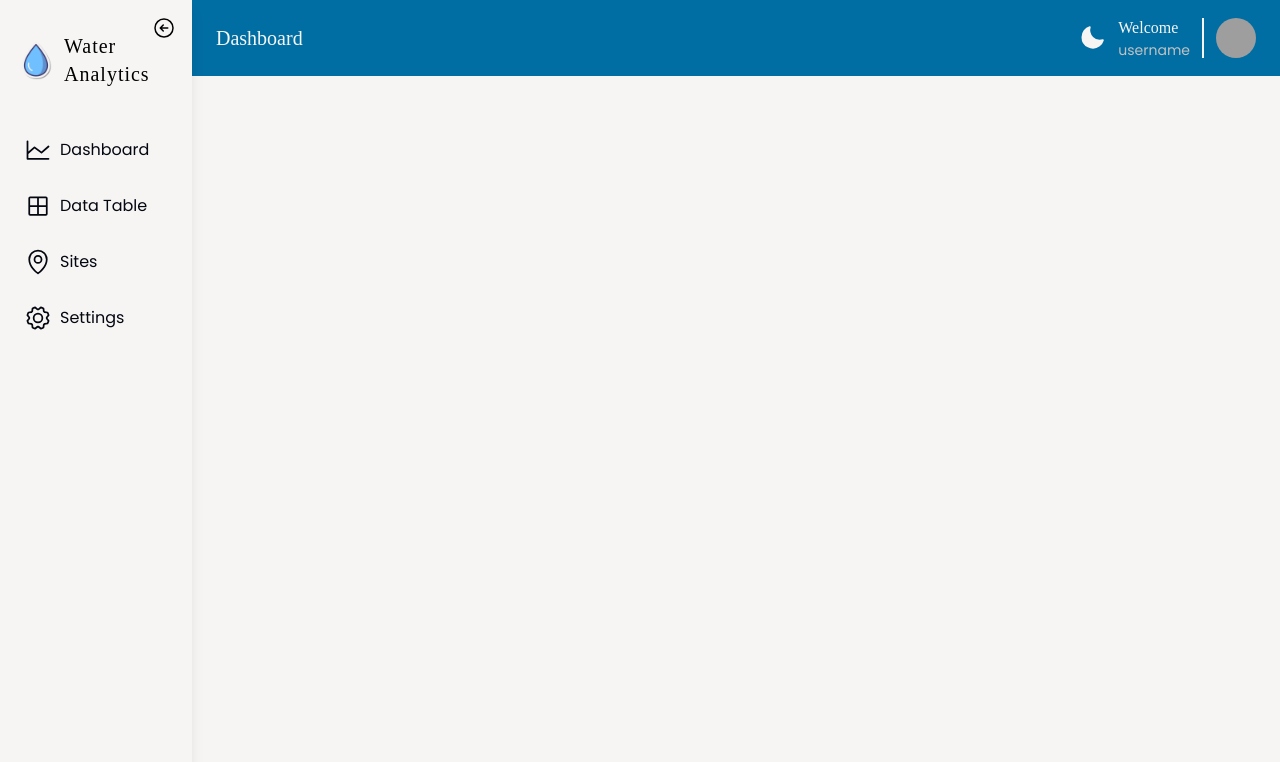
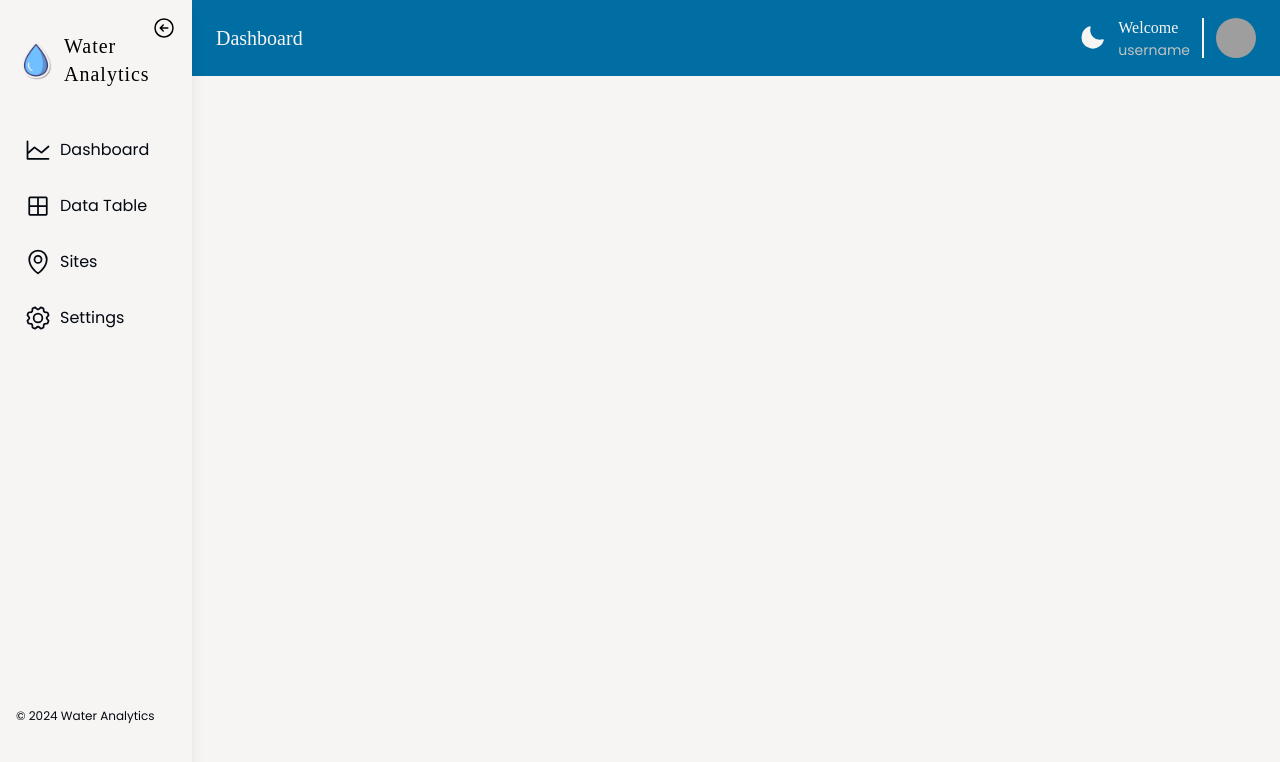
Before and after one commit to bryancastillo10/water-analytics, a React (Vite) app in the folder client/: page /role in a window 1280 px wide. Shown: the top 762 px of the page. Built offline with nearby package versions, Linux system fonts and the light colour scheme; grey boxes are pictures that could not be loaded; a web font is replaced by a local one.

Commit message:
🟦 layout: sidebar footer

```diff
--- a/client/src/components/navigation/Sidebar.tsx
+++ b/client/src/components/navigation/Sidebar.tsx
@@ -29,7 +29,8 @@ const SideBarRowItem = ({ name, icon: Icon,link, isSidebarExpanded }: sidebarIte
 };
 
 // Sidebar parent component
-const Sidebar = ({isSidebarExpanded, toggleSidebar}:NavigationProps) => {
+const Sidebar = ({ isSidebarExpanded, toggleSidebar }: NavigationProps) => {
+  const currentYear = new Date().getFullYear();
   return (
     <nav
       className={`fixed xl:static z-40 flex flex-col transition-all duration-500
@@ -47,7 +48,7 @@ const Sidebar = ({isSidebarExpanded, toggleSidebar}:NavigationProps) => {
           {isSidebarExpanded ? <ArrowCircleRight size="24"/>: <ArrowCircleLeft size="24" />}
         </div>
         {/* Sidebar Items */}
-        <ul className="mt-10">
+        <ul className="h-full mt-10 ">
           {sidebarItems.map((items) => (
             <SideBarRowItem
               key={items.id}
@@ -58,8 +59,13 @@ const Sidebar = ({isSidebarExpanded, toggleSidebar}:NavigationProps) => {
               isSidebarExpanded={isSidebarExpanded}
             />
          ))}
+        </ul>
 
-        </ul>
+        {/* Sidebar Footer */}
+        <div className={`${isSidebarExpanded ? "hidden" : "block"} mt-12 xl:mt-32`}>
+          <p className={`p-2 text-center text-medium ${isSidebarExpanded ? "block" : "hidden"}`}>&copy;</p>
+          <p className="text-xs text-dark">&copy; {currentYear} Water Analytics</p>
+        </div>
       </div>
     </nav>
   );
```
